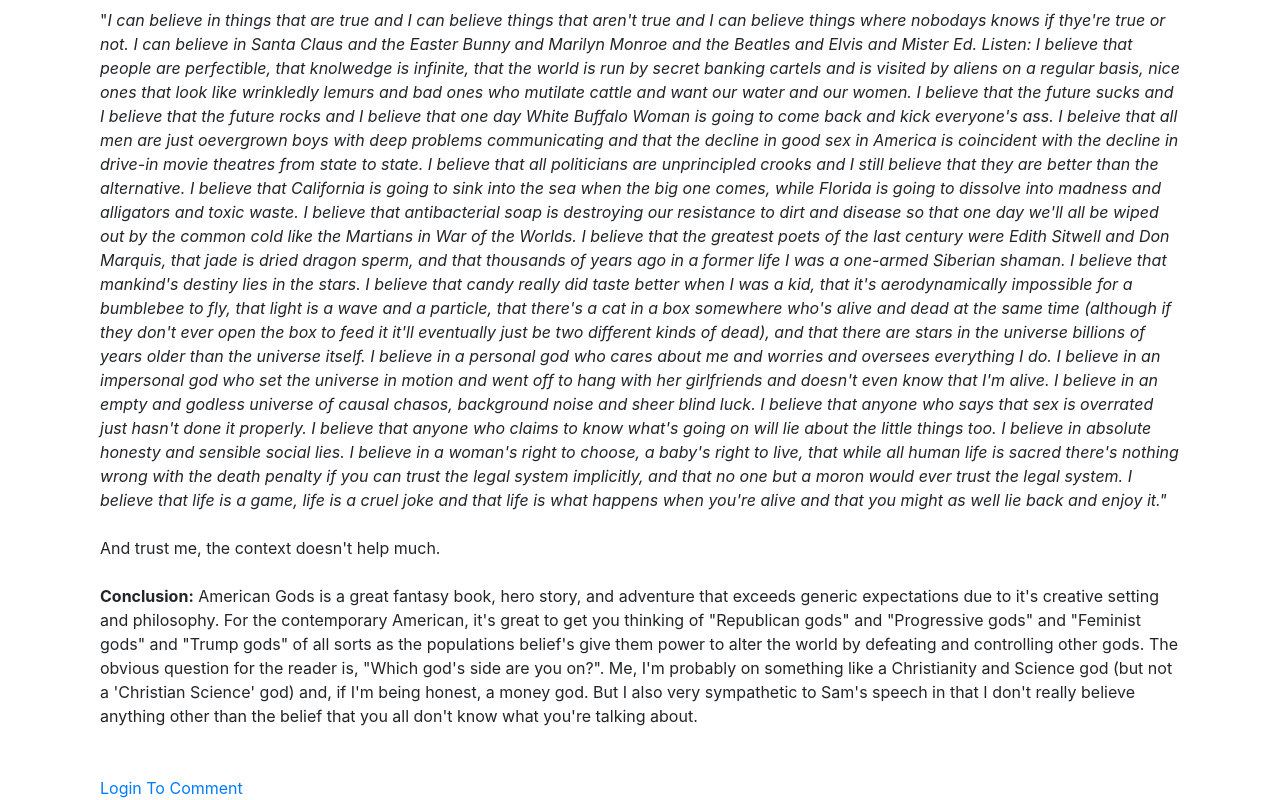
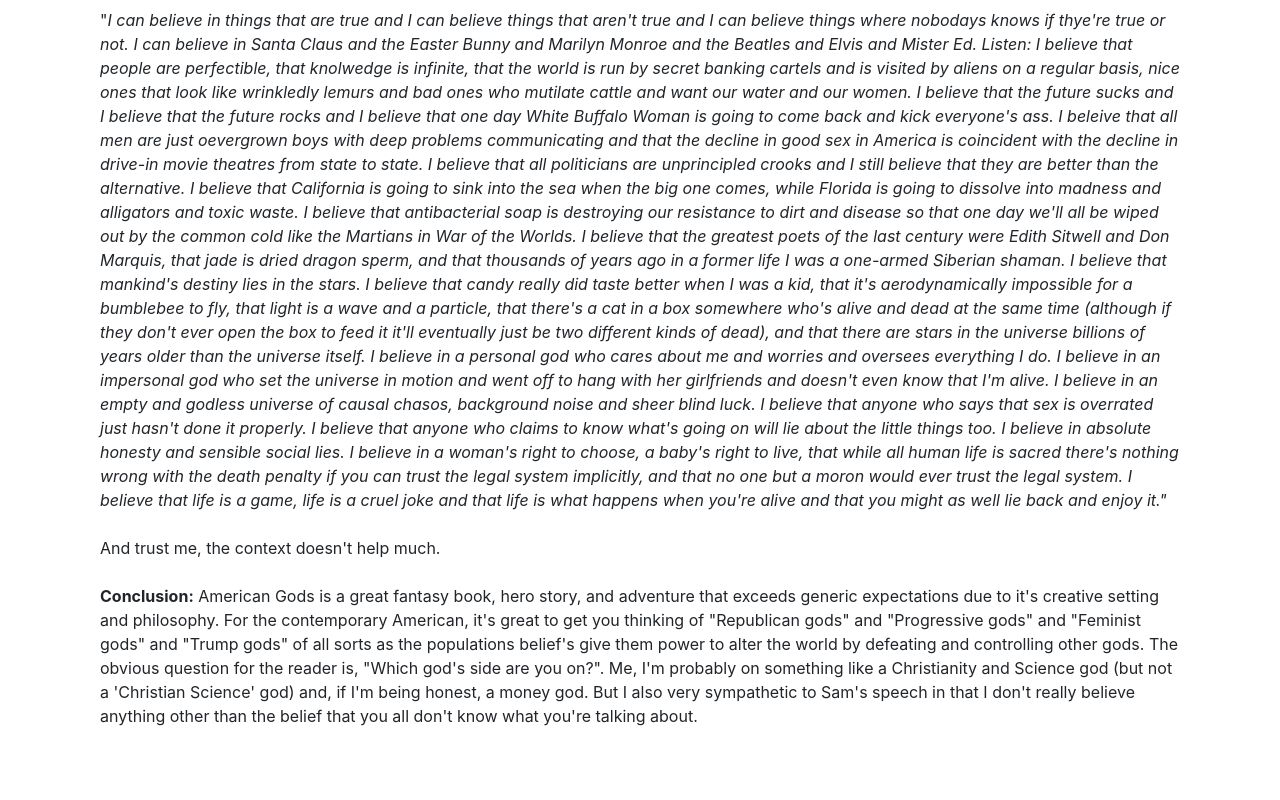
Before and after one commit to spwhite1337/website, a Vue app in the folder frontend/: page /Blog/AmericanGods in a window 1280 px wide. Shown: the part 3169-3969 px from the top of the page. After the commit the page ends 3945 px from the top, so only its background shows below. Built offline with nearby package versions, Linux system fonts and the light colour scheme.

Commit message:
Link to login page

```diff
--- a/frontend/src/components/Blog.vue
+++ b/frontend/src/components/Blog.vue
@@ -25,19 +25,21 @@
       </transition>
 
       <br><br>
-      <router-link :to="{ name: 'login' }">Login To Comment</router-link>
+      <a :href="link"></a>
   </div>
 </template>
 
 <script>
 import BlogPosts from '@/components/blog_posts'
+const path = process.env.VUE_APP_ROOT_API.concat('/api/login')
 
 export default {
 data () {
   return {
         books: BlogPosts.Books,
         political: BlogPosts.Political,
-        science: BlogPosts.Science
+        science: BlogPosts.Science,
+        llnk: path
     }
 }}
 </script>
```
